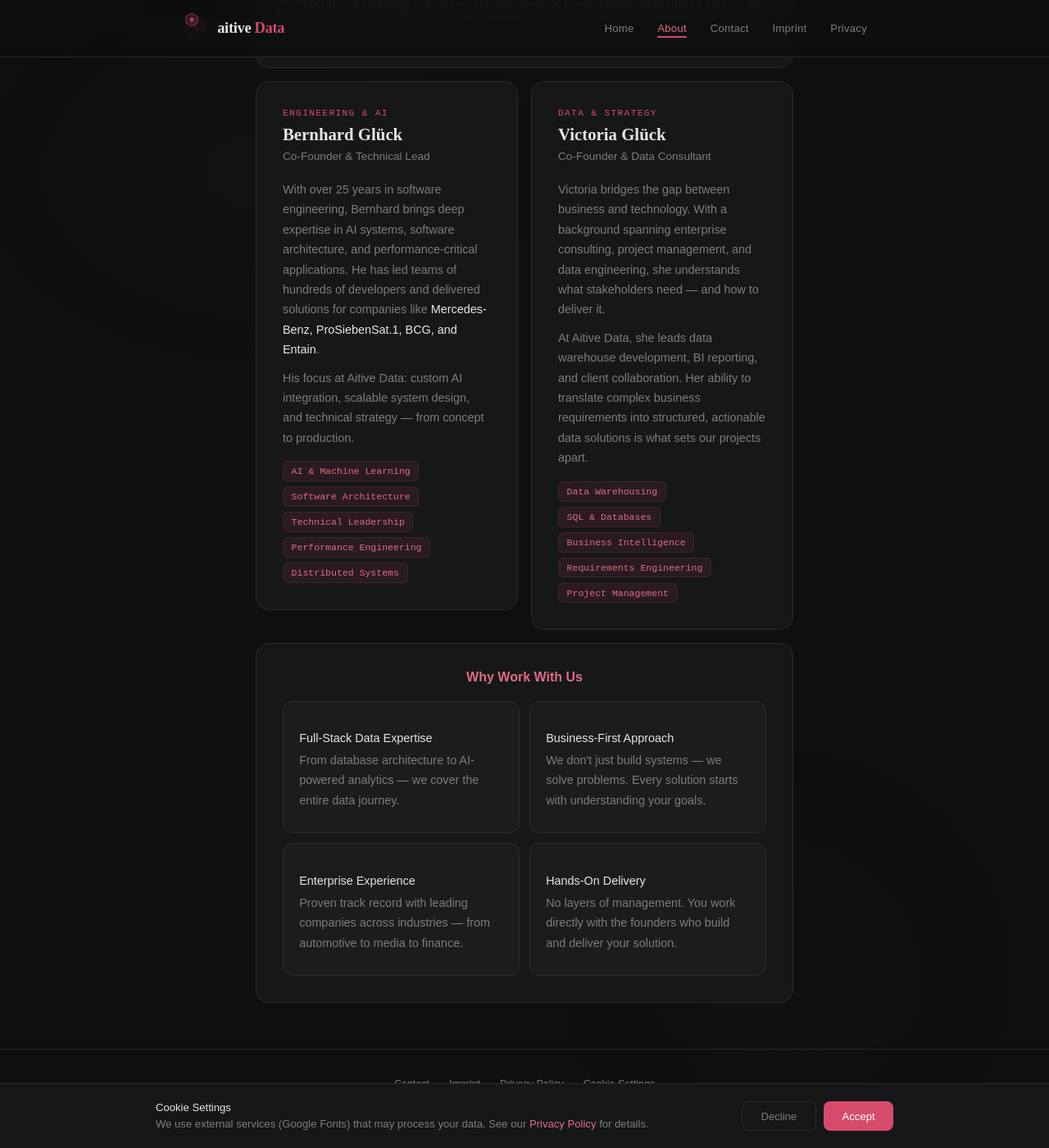
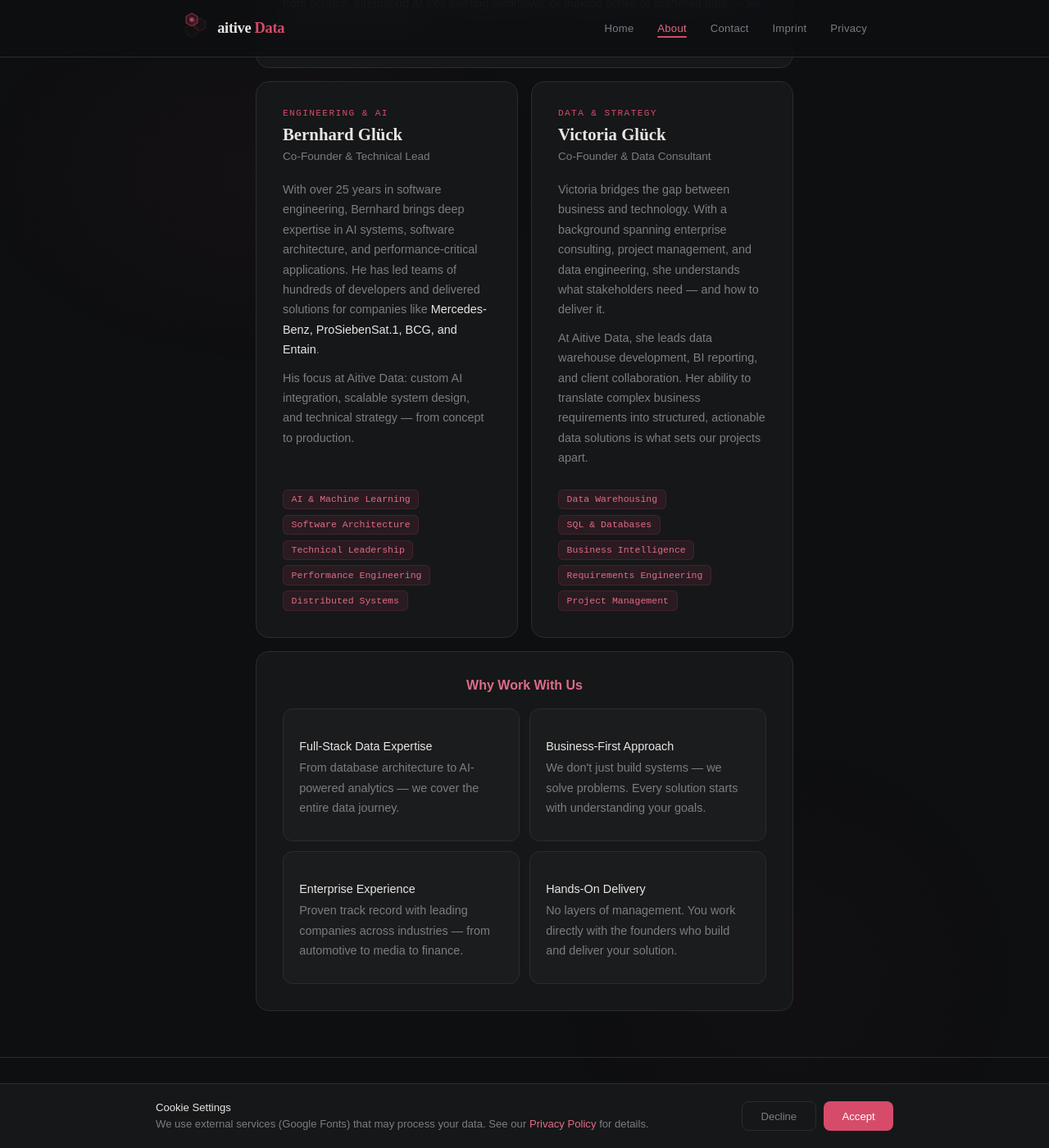
Before and after one commit to aitivedata/aitivedata.github.io, a Jekyll site: the page built from about.html, in a window 1280 px wide and 1400 px high, scrolled down 341 px. Shown: the whole window at 82% size. Built offline with Jekyll 4.4.1, drawn with Linux system fonts in a browser that asks for light colours.

Commit message:
Align team cards: equal height with skills pinned to bottom
Co-Authored-By: Claude Opus 4.6 (1M context) <noreply@anthropic.com>

```diff
--- a/assets/css/style.css
+++ b/assets/css/style.css
@@ -476,12 +476,19 @@ a:hover { color: var(--accent); }
   display: grid;
   grid-template-columns: 1fr 1fr;
   gap: 1rem;
-  align-items: start;
+  align-items: stretch;
 }
 
 .team-card {
   position: relative;
   overflow: visible;
+  display: flex;
+  flex-direction: column;
+}
+
+.team-card .team-skills {
+  margin-top: auto;
+  padding-top: 1rem;
 }
 
 .team-card .team-role {
```
